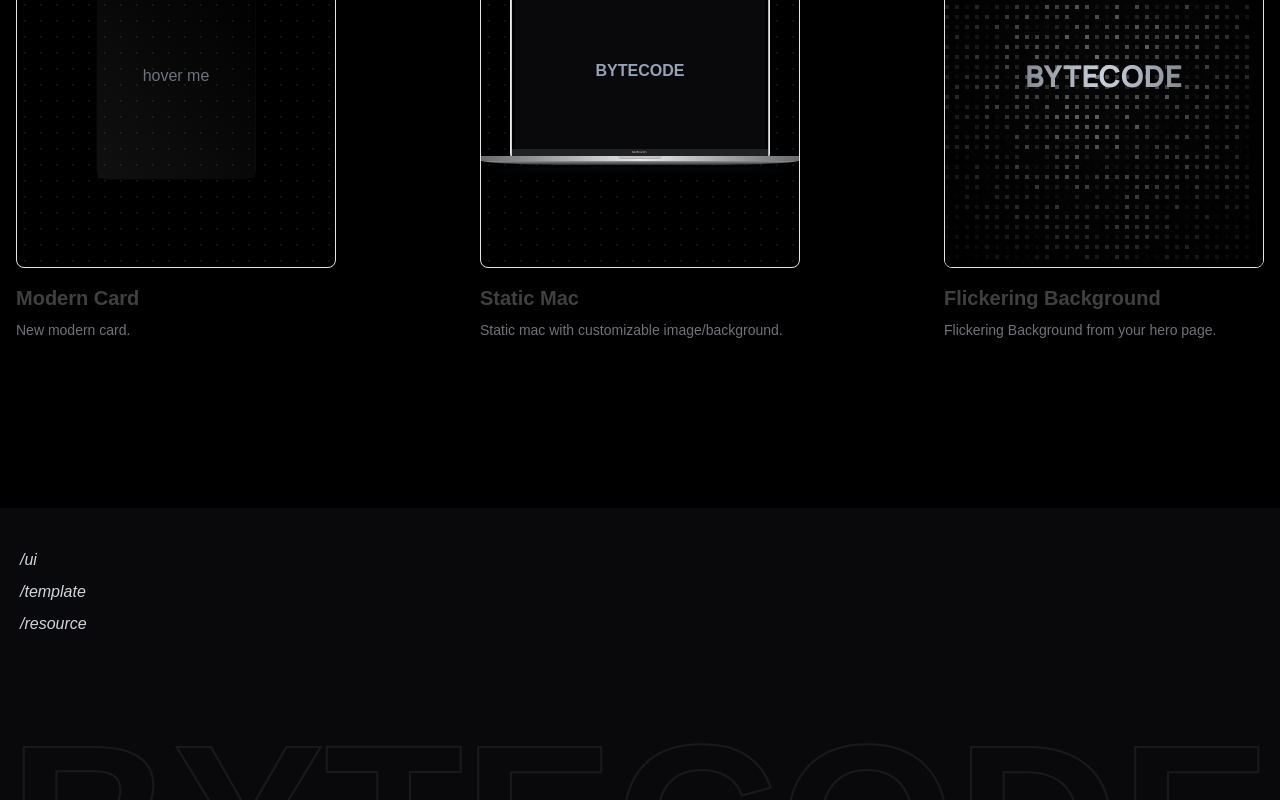
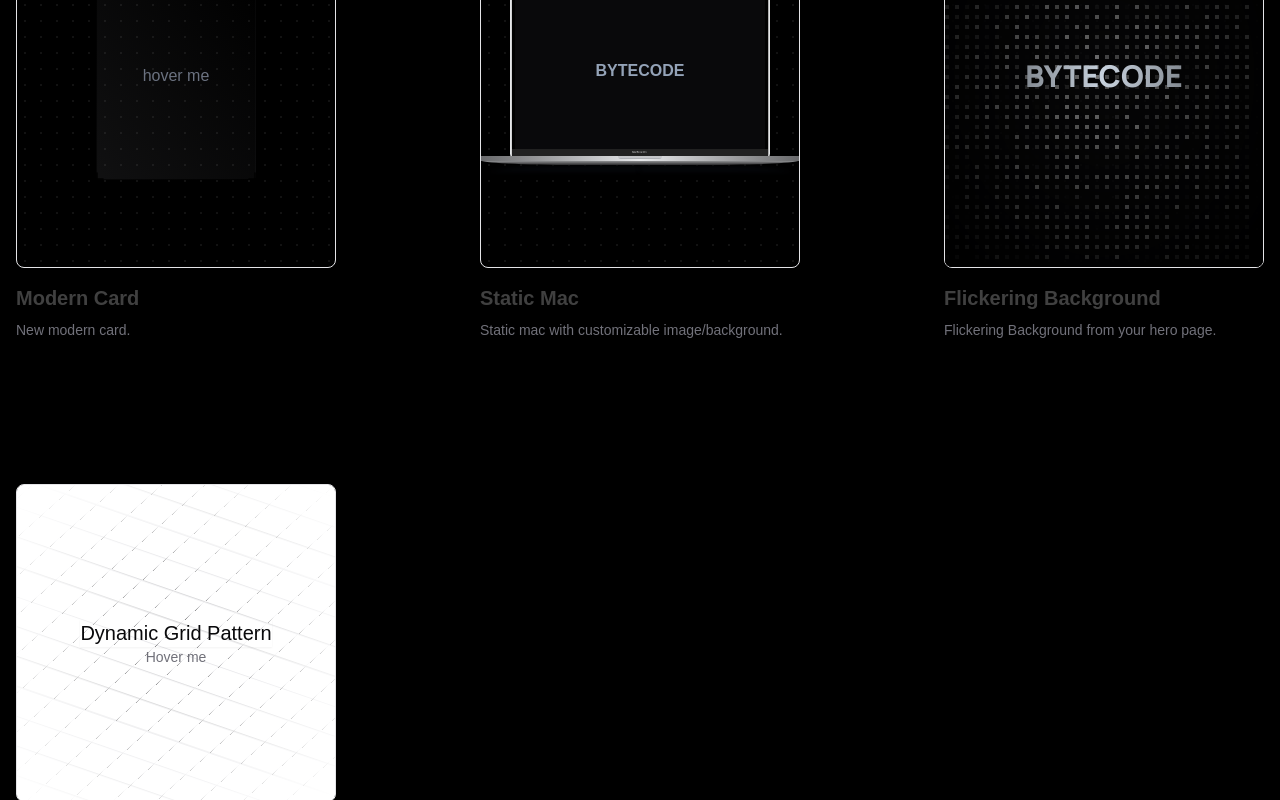
Before and after one commit to mahendraDew/bytecodeui, a Next.js app: page /ui in a window 1280 px wide. Shown: the part 1480-2280 px from the top of the page. Built offline with nearby package versions, Linux system fonts and the light colour scheme.

Commit message:
fix:flickering-bg static-mac , ui comp: dynamic-grid-pattern

```diff
--- /dev/null
+++ b/components/demos/dynamic-grid-pattern-demo.tsx
@@ -0,0 +1,16 @@
+import { DynamicGridPattern } from '@/components/examples/dynamic-grid-pattern'
+
+export const DynamicGridPatternDemo = () => {
+  return (
+    <div className="flex size-full items-center justify-center min-h-56">
+      <div className="bg-background pointer-events-none absolute inset-0 z-20 size-full [mask-image:radial-gradient(transparent,white)]" />
+      <DynamicGridPattern numOfCols={100} numOfRows={100} />
+      <div className="relative z-20 flex flex-col items-center justify-center">
+        <h1 className="text-card-foreground text-xl shadow-sm">
+          Dynamic Grid Pattern
+        </h1>
+        <p className="text-muted-foreground text-sm">Hover me</p>
+      </div>
+    </div>
+  )
+}
--- a/components/demos/flickering-background-demo.tsx
+++ b/components/demos/flickering-background-demo.tsx
@@ -1,5 +1,5 @@
 import React from 'react'
-import { FlickeringBackground } from '../examples/flickering-background'
+import { FlickeringBackground } from '@/components/examples/flickering-background'
 
 import { Manrope } from 'next/font/google'
 const manrope = Manrope({
--- a/components/demos/static-mac-demo.tsx
+++ b/components/demos/static-mac-demo.tsx
@@ -1,5 +1,6 @@
 import React from 'react'
-import { StaticMac } from '../examples/static-mac'
+import { StaticMac } from '@/components/examples/static-mac'
+
 
 export function StaticMacDemo() {
   return (
--- /dev/null
+++ b/components/examples/dynamic-grid-pattern.tsx
@@ -0,0 +1,38 @@
+import { cn } from "@/lib/utils"
+
+interface PatternProps {
+  numOfRows?: number
+  numOfCols?: number
+  className?: string
+}
+
+export const DynamicGridPattern = ({
+  numOfRows = 25,
+  numOfCols = 25,
+  className
+}: PatternProps) => {
+  const rows = new Array(numOfRows).fill(1)
+  const cols = new Array(numOfCols).fill(1)
+  return (
+    <div
+      style={{
+        transform: `translate(-40%,-60%) skewX(-48deg) skewY(14deg) scale(0.675) rotate(0deg) translateZ(0)`
+      }}
+      className="absolute -top-1/2 left-1/2 z-0 flex -translate-x-1/2 -translate-y-1/2 p-4"
+    >
+      {rows.map((_, i) => (
+        <div key={`row` + i} className="relative h-8 w-16 border-l">
+          {cols.map((_, j) => (
+            <div
+              key={`col` + j}
+              className={cn(
+                "bg-background hover:bg-primary-foreground/90 relative h-8 w-16 border-r border-t transition-all duration-1000 hover:duration-0",
+                className
+              )}
+            />
+          ))}
+        </div>
+      ))}
+    </div>
+  )
+}
--- a/data/component-list.ts
+++ b/data/component-list.ts
@@ -1,5 +1,6 @@
 import { AnimatedBorderDemo } from "@/components/demos/animated-border-demo";
 import { CardHorizonDemo } from "@/components/demos/card-horizon-demo";
+import { DynamicGridPatternDemo } from "@/components/demos/dynamic-grid-pattern-demo";
 import { FlickeringBackgroundDemo } from "@/components/demos/flickering-background-demo";
 import {HackyButtonDemo} from "@/components/demos/hacky-button-demo";
 import { ModernCardDemo } from "@/components/demos/modern-card-demo";
@@ -65,5 +66,11 @@
     slug: "flickering-background",
     description: "Flickering Background from your hero page."
   },
+  {
+    name: "Dynamic Grid Pattern",
+    component: DynamicGridPatternDemo,
+    slug: "dynamic-grid-pattern",
+    description: "Grid Background from your hero page with hover effect."
+  },
 
 ]
```
